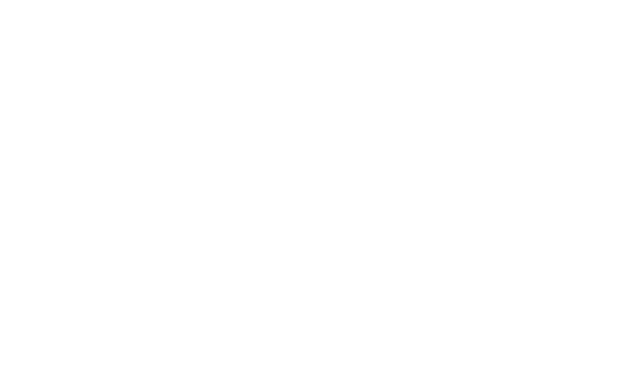
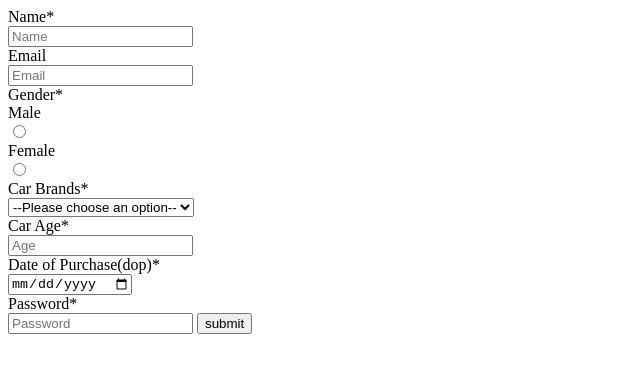
Before and after one commit to acciojob/car-insurance-form-Sagar0822, a website: page main.html in a window 1280 px wide. Shown: the whole page, without its empty margins (0-640 px from the left). Drawn offline with Linux system fonts and the light colour scheme.

Commit message:
created a submission

```diff
--- a/main.html
+++ b/main.html
@@ -8,6 +8,38 @@
 
 <body>
 	<!-- the entire body must be written by student -->
+	<form method="post">
+		<label for="name">Name*</label>
+		<input type="text" id="name" name="name" placeholder="Name" required>
+
+		<label for="email">Email</label>
+		<input type="email" id="email" name="email" placeholder="Email" required>
+
+		<label for="gender">Gender*</label>
+		<label for="male">Male</label>
+		<input type="radio" id="gender_m" name="gender" required>
+		<label for="female">Female</label>
+		<input type="radio" id="gender_f" name="gender" required>
+
+		<label for="cars">Car Brands*</label>
+		<select id="cars" name="cars" required>
+			<option value="" selected disabled>--Please choose an option--</option>
+			<option value="BMW">BMW</option>
+			<option value="Audi">Audi</option>
+			<option value="Mercedez">Mercedez</option>
+		</select>
+
+		<label for="carage">Car Age*</label>
+		<input type="number" id="carage" name="carage" placeholder="Age" required>
+
+		<label for="dop">Date of Purchase(dop)*</label>
+		<input type="date" id="dop" name="dop" required>
+
+		<label for="password">Password*</label>
+		<input type="password" id="password" name="password" placeholder="Password" required>
+
+		<button type="submit">submit</button>
+	</form>
     <script type="text/javascript" src="./script.js">
 </script>
 
--- a/styles.css
+++ b/styles.css
@@ -1,2 +1,5 @@
 
 /* Your CSS Code here. */
+label{
+	display:block;
+}
```
